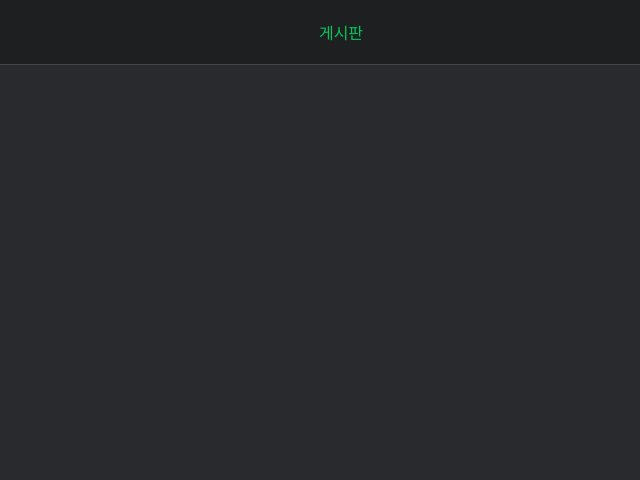
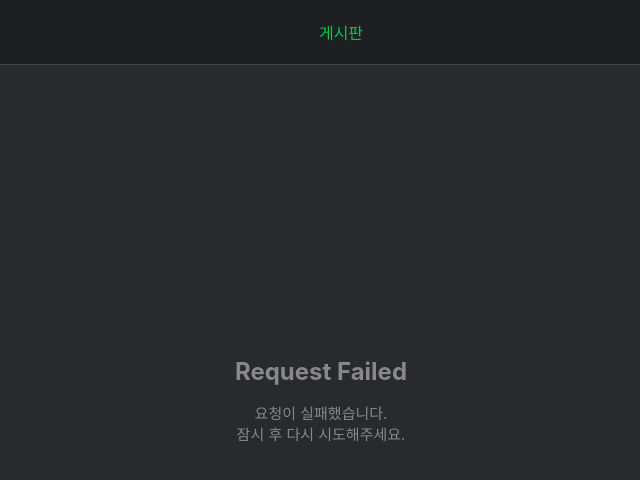
Before and after one commit to minseok91/frontProject, a React (Create React App) app: page /error in a window 1280 px wide. Before the commit this address had no page. Shown: the top 480 px of the page, without its empty margins (319-959 px from the left). Built offline with nearby package versions, Linux system fonts and the light colour scheme.

Commit message:
add : [공통] 공통 페이지 추가> Error Page, Not Found Page

```diff
--- a/src/App.css
+++ b/src/App.css
@@ -1,5 +1,6 @@
 body { background-color: #292a2d; color: #BBB; }
 header { position: fixed; top: 0; left: 0; width: 100%; background-color: #1e1f21; text-align: center; padding: 20px; color: #03c75a; z-index: 50; border-bottom: 1px solid #444; }
+header > span { cursor: pointer; }
 main { padding-top: 80px; }
 main > div { box-sizing: border-box; padding: 0 20px; width: 1280px; margin: auto; }
 main > div > h3 { padding: 16px 10px; border-bottom: 1px solid #666; }
--- /dev/null
+++ b/src/components/common/pages/ErrorPage.js
@@ -0,0 +1,14 @@
+import "./pages.css"
+
+function ErrorPage() {
+    return (
+        <div className="page page-not-found">
+            <div>
+                <h1>Request Failed</h1>
+                <p>요청이 실패했습니다.<br />잠시 후 다시 시도해주세요.</p>
+            </div>
+        </div>
+    );
+}
+
+export default ErrorPage;
--- /dev/null
+++ b/src/components/common/pages/NotFoundPage.js
@@ -0,0 +1,14 @@
+import "./pages.css"
+
+function NotFoundPage() {
+    return (
+        <div className="page page-not-found">
+            <div>
+                <h1>Page Not Found</h1>
+                <p>페이지를 찾을 수 없습니다.</p>
+            </div>
+        </div>
+    );
+}
+
+export default NotFoundPage;
--- /dev/null
+++ b/src/components/common/pages/pages.css
@@ -0,0 +1,9 @@
+.page { height: 100vh; }
+.page.float { position: fixed; top: 0; left: 0; width: 100%; height: 100%; }
+.page.page-loading .indicator .spinner-box:not(.flex) { display: inline-block; width: auto; height: auto; }
+.page.page-loading .indicator .spinner-box { position: fixed; top: 50%; left: 50%; transform: translate(-50%, -50%); }
+
+.page.page-not-found > div { text-align: center; color: #888; }
+.page.page-not-found > div { position: fixed; top: 50%; left: 50%; transform: translate(-50%, -50%); }
+.page.page-not-found > div > h1 { font-size: 24px; }
+.page.page-not-found > div > p { font-size: 15px; }
--- a/src/components/layout/Header.js
+++ b/src/components/layout/Header.js
@@ -1,7 +1,7 @@
 function Header() {
     return (
         <header>
-            게시판
+            <span onClick={() => window.location.href = '/'}>게시판</span>
         </header>
     );
 }
--- a/src/components/layout/Main.js
+++ b/src/components/layout/Main.js
@@ -2,6 +2,8 @@ import { Route, Routes } from "react-router-dom";
 import BoardList from "../main/board/BoardList";
 import BoardView from "../main/board/BoardView";
 import BoardEdit from "../main/board/BoardEdit";
+import ErrorPage from "../common/pages/ErrorPage";
+import NotFoundPage from "../common/pages/NotFoundPage";
 
 function Main() {
     return (
@@ -11,6 +13,8 @@ function Main() {
                 <Route path='/board' element={<BoardList />} />
                 <Route path='/board/:id' element={<BoardView />} />
                 <Route path='/board/edit/:id' element={<BoardEdit />} />
+                <Route path='/error' element={<ErrorPage />} />
+                <Route path='*' element={<NotFoundPage />} />
             </Routes>
         </main>
     );
```
Also changed, not shown: src/components/common/pages/LoadingPage.js (added, +13 -0 lines).
